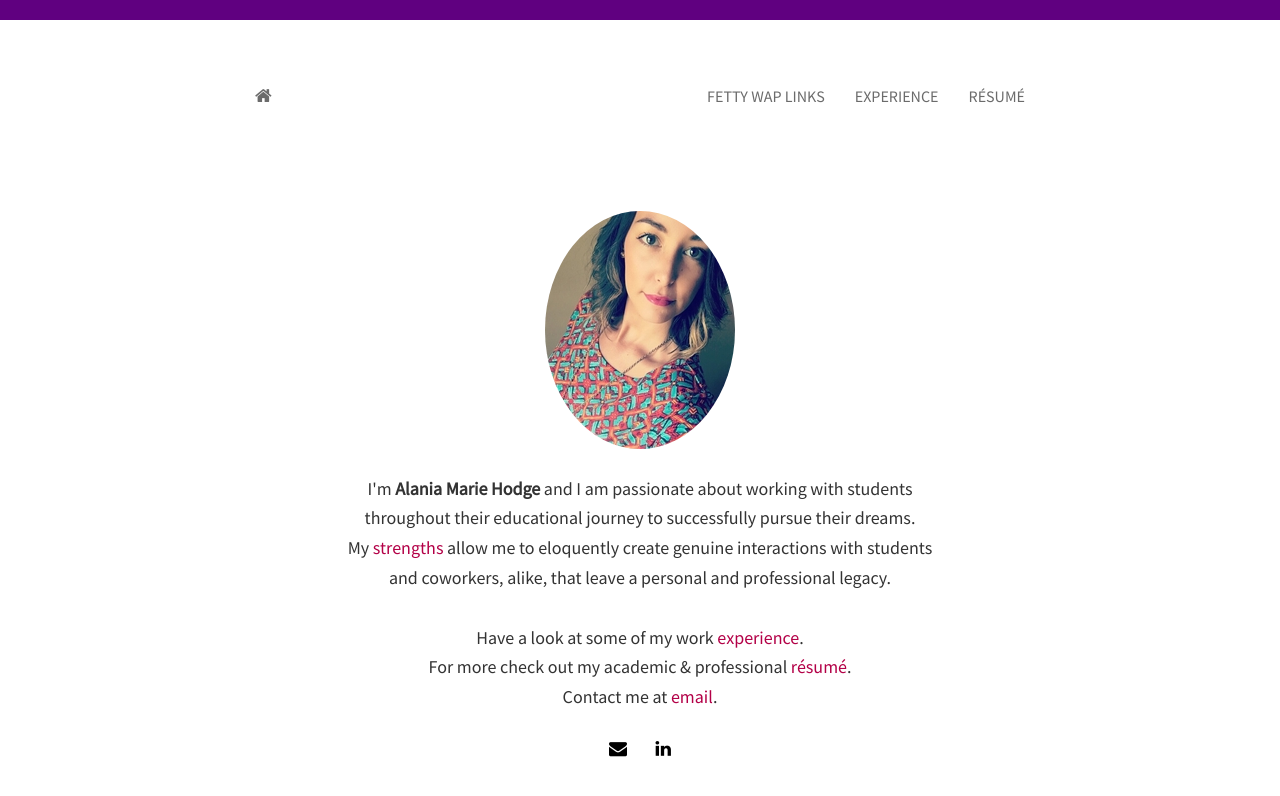
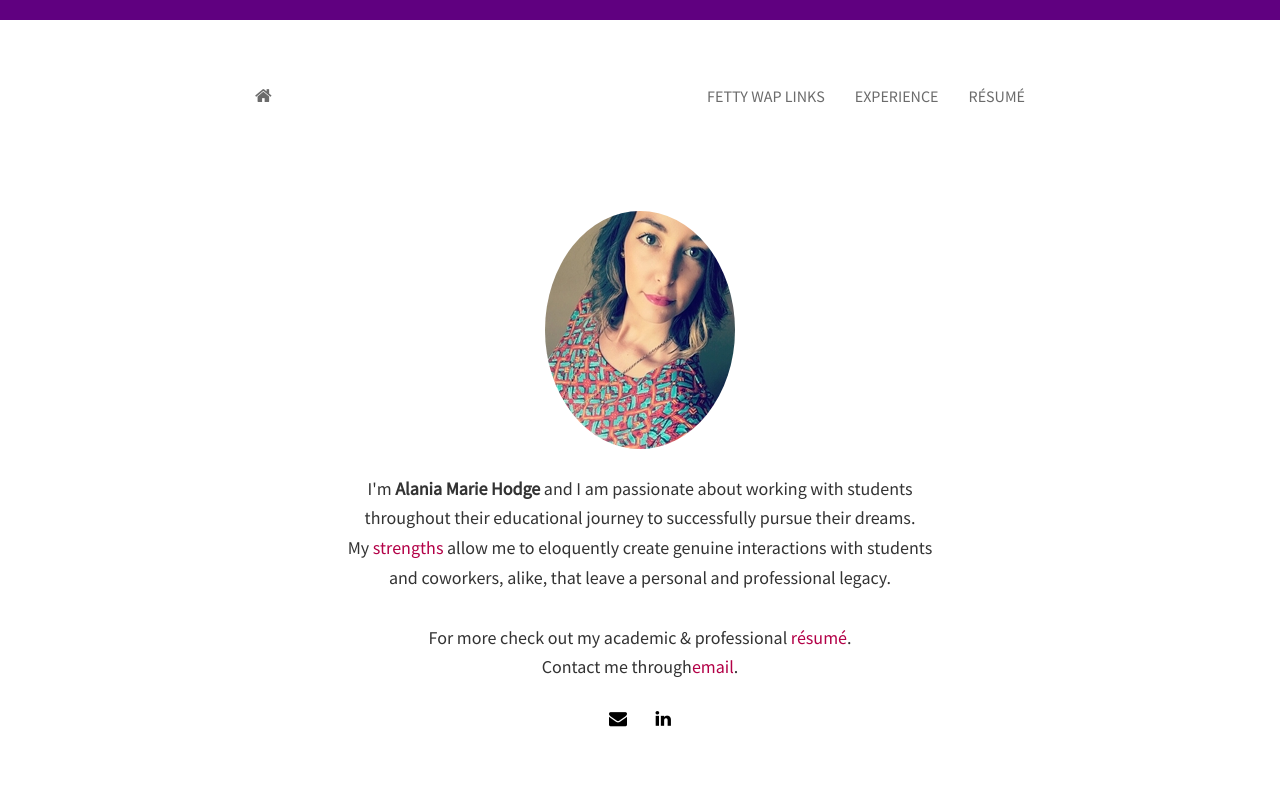
Before and after one commit to alaniahodge/alaniahodge.github.io, a Jekyll site: the page built from index.html, in a window 1280 px wide. Shown: the top 796 px of the page. Built offline with Jekyll 4.4.1, drawn with Linux system fonts in a browser that asks for light colours; nearby versions of some CDN libraries; the list of posts is cut into pages by our own code.

Commit message:
fixed laning page

```diff
--- a/_includes/skills.html
+++ b/_includes/skills.html
@@ -1,5 +1,5 @@
 <section class="thirteen columns">
-    <h1>Programming Skills</h1>
+    <h1>PROFILE</h1>
     <article>
         <header>
             <h1>Software engineering & web development</h1>
--- a/index.html
+++ b/index.html
@@ -13,9 +13,8 @@
       	  <h4>My <a href="{{ site.baseurl }}/strengths.html">strengths</a> allow me to eloquently create genuine interactions with students</h4>
           <h4>and coworkers, alike, that leave a personal and professional legacy.</h4>
           <br>
-	  <h4>Have a look at some of my work <a href="{{ site.baseurl }}/projects.html"> experience</a>.</h4>
 	  <h4>For more check out my academic &amp; professional <a href="{{ site.baseurl }}/resume.html">résumé</a>.</h4>
-	  <h4>Contact me at <a href="mailto:{{ site.email }}">email</a>.</h4>
+	  <h4>Contact me through<a href="mailto:{{ site.email }}">email</a>.</h4>
 	  {% include social.html %}
 	</div>
 </section>
```
